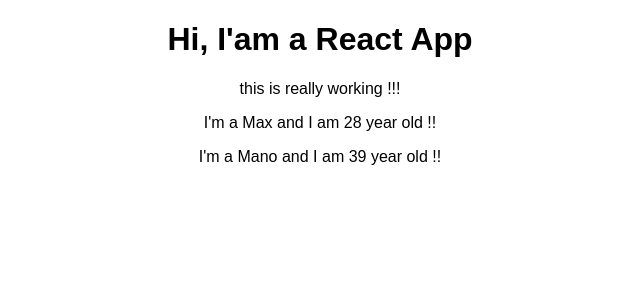
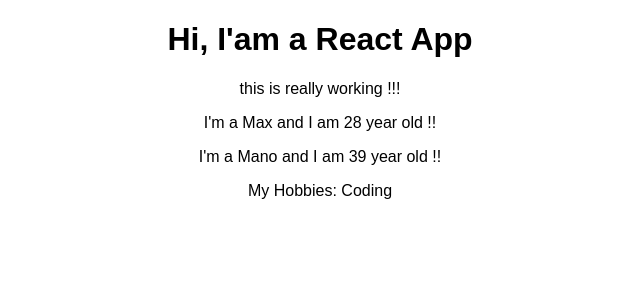
Before and after one commit to kvmanohar/react-complete-guide, a React (Create React App) app: page / in a window 1280 px wide. Shown: the top 300 px of the page, without its empty margins (320-960 px from the left). Built offline with nearby package versions, Linux system fonts and the light colour scheme.

Commit message:
passing children tags to components

```diff
--- a/src/Person/Person.jsx
+++ b/src/Person/Person.jsx
@@ -1,7 +1,13 @@
 import React from 'react';
 
 const person = (props) => {
-	return <p>I'm a {props.name} and I am {props.age} year old !!</p>;
+	return (
+		<div>
+			<p>I'm a {props.name} and I am {props.age} year old !!</p>
+			<p>{props.children}</p>
+		</div>
+
+	);
 };
 
 export default person;
```
